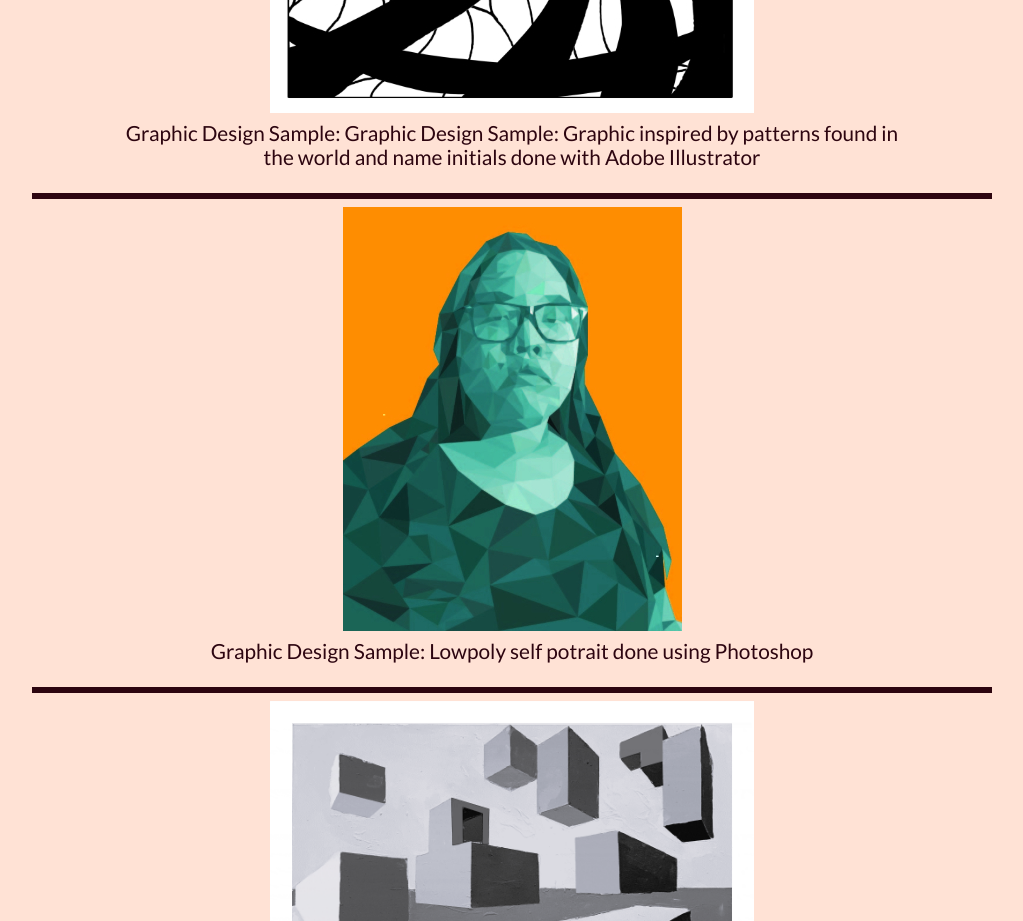
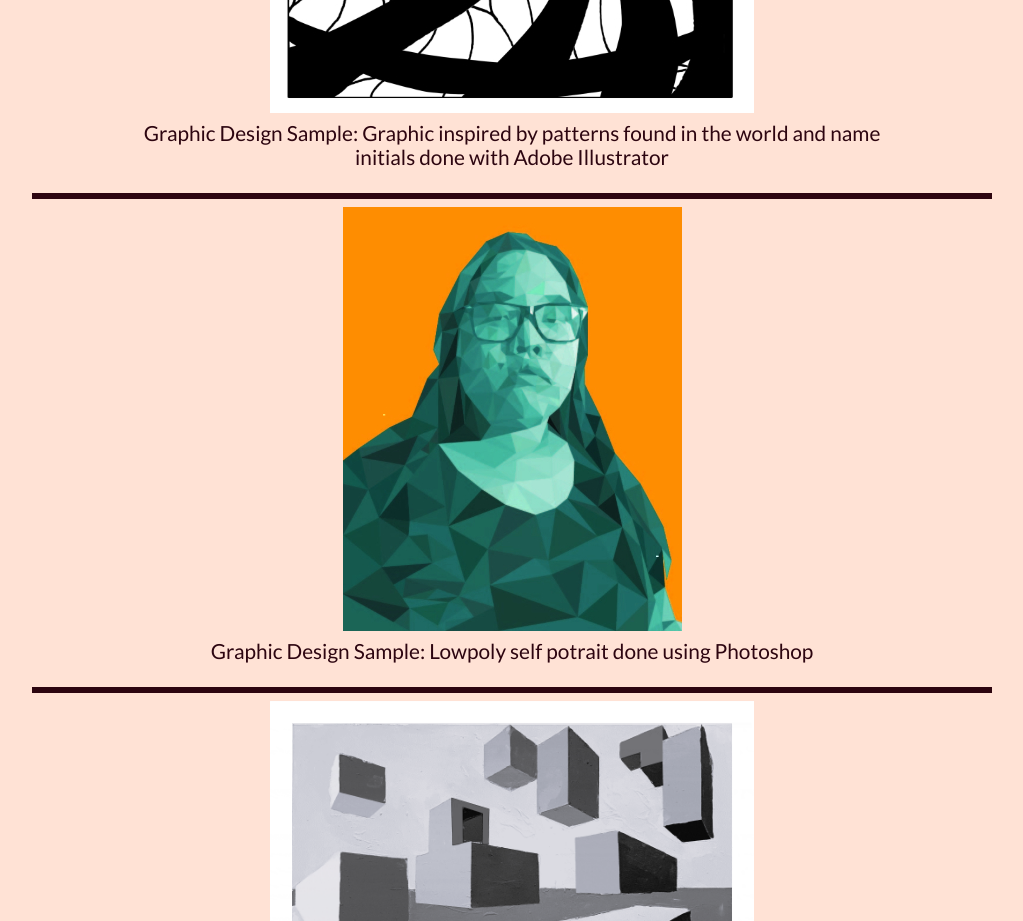
Before and after one commit to Ashleyn943/idm222-an943, a plain HTML site: page Other_Works.html in a window 1280 px wide. Shown: the part 1620-2541 px from the top of the page, without its empty margins (128-1151 px from the left). Drawn offline with Linux system fonts and the light colour scheme; files whose address does not match are found by name; a web font is replaced by a local one.

Commit message:
minor text edit

```diff
--- a/Other_Works.html
+++ b/Other_Works.html
@@ -59,7 +59,7 @@
                         srcset="Media/other_works_images/Lettering_Pattern_Art_medium.jpg"/>
                 <img src="Media/other_works_images/Lettering_Pattern_Art_small.jpg" alt="Image of a wave-like shape with a swirly sky pattern.">
             </picture>
-            <p class="other">Graphic Design Sample: Graphic Design Sample: Graphic inspired by patterns found in the world and name initials done with Adobe Illustrator</p>
+            <p class="other">Graphic Design Sample: Graphic inspired by patterns found in the world and name initials done with Adobe Illustrator</p>
         </div>
         <hr>
         <div>
```
